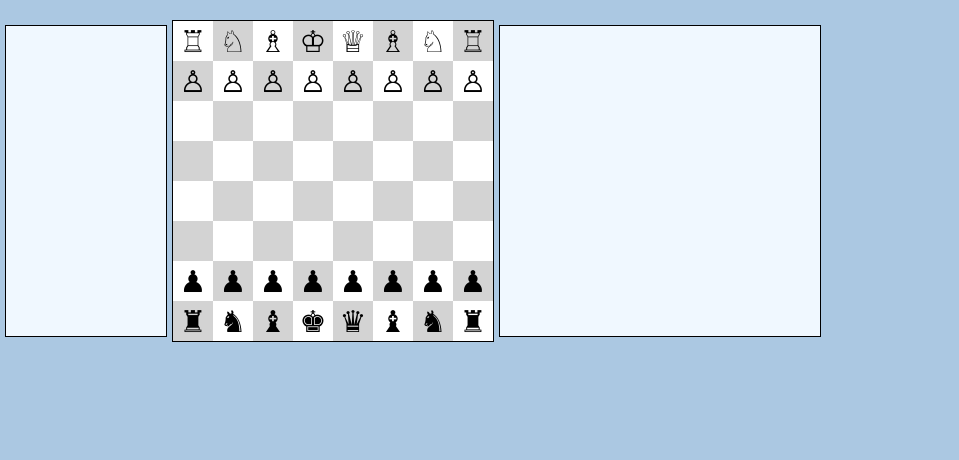
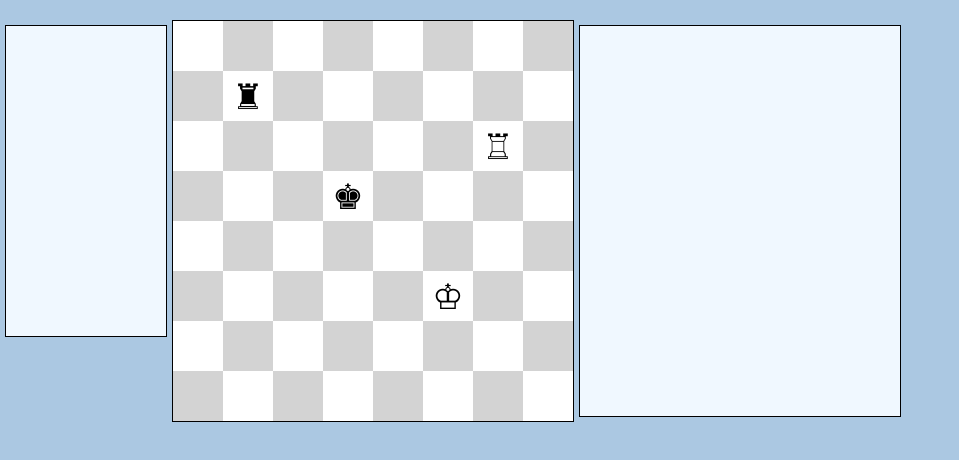
Before and after one commit to FredLitt/Chess-Engine, a React (Vite) app: page / in a window 1280 px wide. Shown: the top 460 px of the page, without its empty margins (0-959 px from the left). Built offline with nearby package versions, Linux system fonts and the light colour scheme.

Commit message:
refactored king findSquares

```diff
--- a/src/App.css
+++ b/src/App.css
@@ -38,10 +38,9 @@ main {
 
 .square {
   box-sizing: border-box;
-  min-width: 40px;
-  max-height: 40px;
-  height: 40px;
-  font-size: 30px;
+  height: 50px;
+  min-width: 50px;
+  font-size: 35px;
   font-weight: 550;
   text-align: center;
   position: relative;
--- a/src/BoardUI.jsx
+++ b/src/BoardUI.jsx
@@ -65,15 +65,15 @@ export default function BoardUI({boardState, setBoardState, board}){
       return 'square'
   }
 
-  const borderForSquare = (square) => {
-    if(square.isControlledByWhite && square.isControlledByBlack) {
-      return 'solid 1px green'
-    } if (square.isControlledByWhite) {
-      return 'solid 1px red'
-    } if (square.isControlledByBlack) {
-      return 'solid 1px black'
-    } return 'none'
-  }
+  // const borderForSquare = (square) => {
+  //   if(square.isControlledByWhite && square.isControlledByBlack) {
+  //     return 'solid 1px green'
+  //   } if (square.isControlledByWhite) {
+  //     return 'solid 1px red'
+  //   } if (square.isControlledByBlack) {
+  //     return 'solid 1px black'
+  //   } return 'none'
+  // }
 
   return (
     <>
@@ -96,7 +96,7 @@ export default function BoardUI({boardState, setBoardState, board}){
                 piece={square.piece}
                 key={square.coordinate}
                 style={{
-                  border: borderForSquare(square),
+
                   backgroundColor: isLightSquare(square.coordinate) ? 'white' : 'lightgrey'}}
                 onClick={(e) => movePiece(e)}>
                   {square.piece !== null && square.piece.symbol}
--- a/src/chessBoard.js
+++ b/src/chessBoard.js
@@ -37,40 +37,38 @@ export class Board {
     }
     this.squaresAttackedByWhite = []
     this.squaresAttackedByBlack = []
-    this.whiteKingInCheck = false
-    this.blackKingInCheck = false
   }
 
   setToStartPosition(){
-    for (let i = 0; i < 8; i++){
-      this.squares[1][i].piece = pieces.whitePawn
-      this.squares[6][i].piece = pieces.blackPawn
-    }
-    this.squares[0][0].piece = pieces.whiteRook
-    this.squares[0][1].piece = pieces.whiteKnight
-    this.squares[0][2].piece = pieces.whiteBishop
-    this.squares[0][3].piece = pieces.whiteKing
-    this.squares[0][4].piece = pieces.whiteQueen
-    this.squares[0][5].piece = pieces.whiteBishop
-    this.squares[0][6].piece = pieces.whiteKnight
-    this.squares[0][7].piece = pieces.whiteRook
+    // for (let i = 0; i < 8; i++){
+    //   this.squares[1][i].piece = pieces.whitePawn
+    //   this.squares[6][i].piece = pieces.blackPawn
+    // }
+    // this.squares[0][0].piece = pieces.whiteRook
+    // this.squares[0][1].piece = pieces.whiteKnight
+    // this.squares[0][2].piece = pieces.whiteBishop
+    // this.squares[0][3].piece = pieces.whiteKing
+    // this.squares[0][4].piece = pieces.whiteQueen
+    // this.squares[0][5].piece = pieces.whiteBishop
+    // this.squares[0][6].piece = pieces.whiteKnight
+    // this.squares[0][7].piece = pieces.whiteRook
 
-    this.squares[7][0].piece = pieces.blackRook
-    this.squares[7][1].piece = pieces.blackKnight
-    this.squares[7][2].piece = pieces.blackBishop
-    this.squares[7][3].piece = pieces.blackKing
-    this.squares[7][4].piece = pieces.blackQueen
-    this.squares[7][5].piece = pieces.blackBishop
-    this.squares[7][6].piece = pieces.blackKnight
-    this.squares[7][7].piece = pieces.blackRook
+    // this.squares[7][0].piece = pieces.blackRook
+    // this.squares[7][1].piece = pieces.blackKnight
+    // this.squares[7][2].piece = pieces.blackBishop
+    // this.squares[7][3].piece = pieces.blackKing
+    // this.squares[7][4].piece = pieces.blackQueen
+    // this.squares[7][5].piece = pieces.blackBishop
+    // this.squares[7][6].piece = pieces.blackKnight
+    // this.squares[7][7].piece = pieces.blackRook
 
     // this.squares[0][0].piece = pieces.whiteRook
     // this.squares[0][2].piece = pieces.whiteBishop
-    // this.squares[0][7].piece = pieces.whiteRook
-    // this.squares[0][3].piece = pieces.whiteKing
-    // this.squares[7][3].piece = pieces.blackKing
+    this.squares[2][6].piece = pieces.whiteRook
+    this.squares[5][5].piece = pieces.whiteKing
+    this.squares[3][3].piece = pieces.blackKing
     // this.squares[1][5].piece = pieces.blackPawn
-    // this.squares[7][0].piece = pieces.blackRook
+    this.squares[1][1].piece = pieces.blackRook
     // this.squares[7][7].piece = pieces.blackRook
       }
 
@@ -91,10 +89,10 @@ export class Board {
       return false
       }
     if (this.squares[row1][col1].piece.color === this.squares[row2][col2].piece.color){
-      return "byFriendlyPiece"
+      return "by Friendly Piece"
+      }
+    return "by Enemy Piece"
     }
-    return "byEnemyPiece"
-  }
 
   squareIsEmpty(square){
     const [row, col] = square
@@ -201,7 +199,6 @@ export class Board {
     let kingStartSquare
     let castlingPathSquares
     let enemyControlledSquares
-  console.log(castlingDirection)
     //just for kingside first
     if (castlingKingColor === "white"){
       kingStartSquare = [0, 3]
@@ -232,19 +229,15 @@ export class Board {
       }
     }
 
-    const playedMoveStartSquares =
-      this.playedMoveList.map(move => move.fromSquare)
     const kingHasMoved =
-      (this.arrayContainsSquare(playedMoveStartSquares, kingStartSquare))
+      (this.playedMoveList.includes(move => (move.piece.type === "king" && move.piece.color === castlingKingColor)) || !this.squaresAreEqual(this.selectedPiece.square, kingStartSquare) )
     const kingIsInCheck =
-      (this.arrayContainsSquare(enemyControlledSquares, kingStartSquare))
+      this.arrayContainsSquare(enemyControlledSquares, kingStartSquare)
     const kingWouldPassThroughCheck =
       (castlingPathSquares.some(square => this.arrayContainsSquare(enemyControlledSquares, square)))
-    const castlingRookHasMoved =
-      (this.arrayContainsSquare(playedMoveStartSquares, castlingRookSquare))
+    const castlingRookHasMoved = this.playedMoveList.includes(move => board.squaresAreEqual(move.fromSquare, castlingRookSquare))
     const castlingPathIsClear =
       castlingPathSquares.every(square => this.squareIsEmpty(square))
-    console.log(castlingPathIsClear)
     if (kingHasMoved || kingIsInCheck || kingWouldPassThroughCheck ||castlingRookHasMoved || !castlingPathIsClear){
       return false
     }
@@ -464,14 +457,9 @@ export class Board {
       attackedSquares = this.squaresAttackedByBlack
       enemyKingsSquare = this.findKingsSquare("white")
     }
-
     if(this.arrayContainsSquare(attackedSquares, enemyKingsSquare)){
-      if(movedPiece.color === "white"){ this.blackKingInCheck = true }
-      if(movedPiece.color === "black"){ this.whiteKingInCheck = true }
       return true
     }
-    if(movedPiece.color === "white"){ this.blackKingInCheck = false }
-    if(movedPiece.color === "black"){ this.whiteKingInCheck = false }
     return false
   }
 
@@ -503,7 +491,7 @@ export class Board {
   markControlledSquares(){
     this.squaresAttackedByWhite = this.findAttackedSquares("white")
     this.squaresAttackedByBlack = this.findAttackedSquares("black")
-  console.log(this.squaresAttackedByBlack)
+
     //Reset all squares to not be controlled
     for (const row of this.squares) {
       for (const square of row) {
--- a/src/pieces.js
+++ b/src/pieces.js
@@ -39,13 +39,13 @@ const findSquaresForLongRange =
         }
 
         if (squaresToFind === "possible moves") {
-          const invalidMove = !board.isSquareOnBoard(possibleSquare) || board.isSquareOccupied(fromSquare, possibleSquare) === "byFriendlyPiece"
+          const invalidMove = !board.isSquareOnBoard(possibleSquare) || board.isSquareOccupied(fromSquare, possibleSquare) === "by Friendly Piece"
           if (invalidMove) {
             completedDirections.push(direction)
             continue
             }
 
-          if (board.isSquareOccupied(fromSquare, possibleSquare) === "byEnemyPiece") {
+          if (board.isSquareOccupied(fromSquare, possibleSquare) === "by Enemy Piece") {
             completedDirections.push(direction)
             if (!board.moveExposesKing(piece, fromSquare, possibleSquare)) {
               possibleSquares.push(possibleSquare)
@@ -75,14 +75,44 @@ class King {
     }
   }
 
-  findUnsafeSquares(board) {
-    if (this.color === "white") {
-      return board.findAttackedSquares("black")
+  findControlledSquares(board, fromSquare, kingDirections){
+    const controlledSquares = []
+    for (const direction in kingDirections){
+      const possibleSquare = kingDirections[direction]
+
+      if (direction === "Castle Kingside" || direction === "Castle Queenside") {
+        continue
+        }
+      if (!board.isSquareOnBoard(possibleSquare)) {
+        continue
+        }
+      controlledSquares.push(possibleSquare)
     }
-    if (this.color === "black") {
-      return board.findAttackedSquares("white")
+    return controlledSquares
+  }
+
+  findPossibleMoves(board, fromSquare, kingDirections){
+    const possibleMoves = []
+    for (const direction in kingDirections){
+      const possibleSquare = kingDirections[direction]
+
+      if (direction === "Castle Kingside" || direction === "Castle Queenside"){
+        if (!board.checkIfCastlingPossible(direction)){
+          continue
+          }
+        }
+      const invalidMove = (!board.isSquareOnBoard(possibleSquare) || (board.isSquareOccupied(fromSquare, possibleSquare) === "by Friendly Piece"))
+      if (invalidMove) {
+        continue
+        }
+      if (board.moveExposesKing(this, fromSquare, possibleSquare)) {
+        continue
+      }
+      possibleMoves.push(possibleSquare)
     }
+    return possibleMoves
   }
+
 
   findSquares({board, fromSquare, squaresToFind}) {
     const possibleSquares = []
@@ -100,38 +130,12 @@ class King {
       "Castle Kingside": [fromRow, fromCol - 2],
       "Castle Queenside": [fromRow, fromCol + 2]
     }
-    for (const direction in kingDirections) {
-      const possibleSquare = kingDirections[direction]
-
-      if (squaresToFind === "controlled squares") {
-        if (direction === "Castle Kingside" || direction === "Castle Queenside") {
-          continue
-        }
-        if (board.isSquareOnBoard(possibleSquare)) {
-          possibleSquares.push(possibleSquare)
-          continue
-        }
-      }
-
-      if (squaresToFind === "possible moves") {
-
-        if (direction === "Castle Kingside" || direction === "Castle Queenside"){
-          if (!board.checkIfCastlingPossible(direction)){
-            continue
-          }
-        }
-
-        const invalidMove = (!board.isSquareOnBoard(possibleSquare) || (board.isSquareOccupied(fromSquare, possibleSquare) === "byFriendlyPiece"))
-        if (invalidMove) { continue }
-
-        if (board.moveExposesKing(this, fromSquare, possibleSquare)) {
-          continue
-        }
-
-        possibleSquares.push(possibleSquare)
-      }
+    if (squaresToFind === "controlled squares") {
+      return this.findControlledSquares(board, fromSquare, kingDirections)
     }
-    return possibleSquares
+    if (squaresToFind === "possible moves") {
+      return this.findPossibleMoves(board, fromSquare, kingDirections)
+    }
   }
 }
 
@@ -233,7 +237,7 @@ class Knight {
 
       if (squaresToFind === "possible moves") {
 
-        const invalidMove = (!board.isSquareOnBoard(possibleSquare) || board.isSquareOccupied(fromSquare, possibleSquare) === "byFriendlyPiece" )
+        const invalidMove = (!board.isSquareOnBoard(possibleSquare) || board.isSquareOccupied(fromSquare, possibleSquare) === "by Friendly Piece" )
           if (invalidMove) {
             continue
           }
@@ -359,7 +363,7 @@ export class Pawn {
         }
 
         if (move === "CaptureWest" || move === "CaptureEast") {
-          const invalidMove = (!board.isSquareOnBoard(possibleSquare) || board.isSquareOccupied(fromSquare, possibleSquare) !== "byEnemyPiece")
+          const invalidMove = (!board.isSquareOnBoard(possibleSquare) || board.isSquareOccupied(fromSquare, possibleSquare) !== "by Enemy Piece")
           if (invalidMove) {
             continue
           }
```
